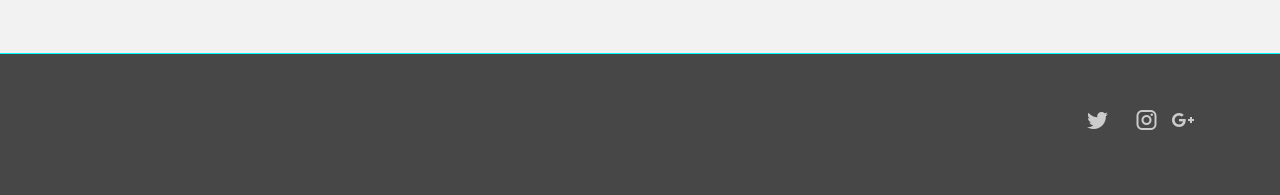
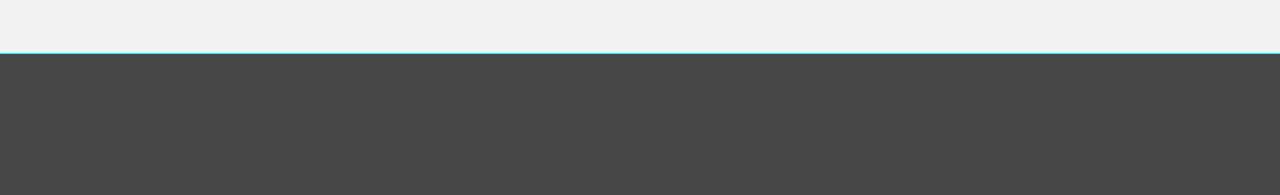
Before and after one commit to ngengs/ngengs.github.io, a Jekyll site: the page built from index.html, in a window 1280 px wide. Shown: the part 2127-2322 px from the top of the page. Built offline with Jekyll 4.4.1, drawn with Linux system fonts in a browser that asks for light colours; nearby versions of some CDN libraries; some web fonts are replaced.

Commit message:
Remove social media link

```diff
--- a/_includes/footer.html
+++ b/_includes/footer.html
@@ -8,30 +8,6 @@
                             <a href="https://github.com/{{ site.github_username }}" class="footer__social" title="Github">
                                 <i class="mdi mdi-github-circle"></i>
                                 <span class="sr-only">Github</span>
-                            </a>
-                        </li>
-                        <li class="list-inline-item">
-                            <a href="https://twitter.com/{{ site.twitter_username }}" class="footer__social" title="Twitter">
-                                <i class="mdi mdi-twitter"></i>
-                                <span class="sr-only">Twitter</span>
-                            </a>
-                        </li>
-                        <li class="list-inline-item">
-                            <a href="https://www.facebook.com/{{ site.facebook_username }}" class="footer__social" title="Facebook">
-                                <i class="mdi mdi-facebook-box"></i>
-                                <span class="sr-only">Facebook</span>
-                            </a>
-                        </li>
-                        <li class="list-inline-item">
-                            <a href="https://instagram.com/{{ site.instagram_username }}" class="footer__social" title="Instagram">
-                                <i class="mdi mdi-instagram"></i>
-                                <span class="sr-only">Instagram</span>
-                            </a>
-                        </li>
-                        <li class="list-inline-item">
-                            <a href="https://plus.google.com/{{ site.googleplus_username }}" class="footer__social" title="Google+">
-                                <i class="mdi mdi-google-plus"></i>
-                                <span class="sr-only">Google+</span>
                             </a>
                         </li>
                     </ul>
```
